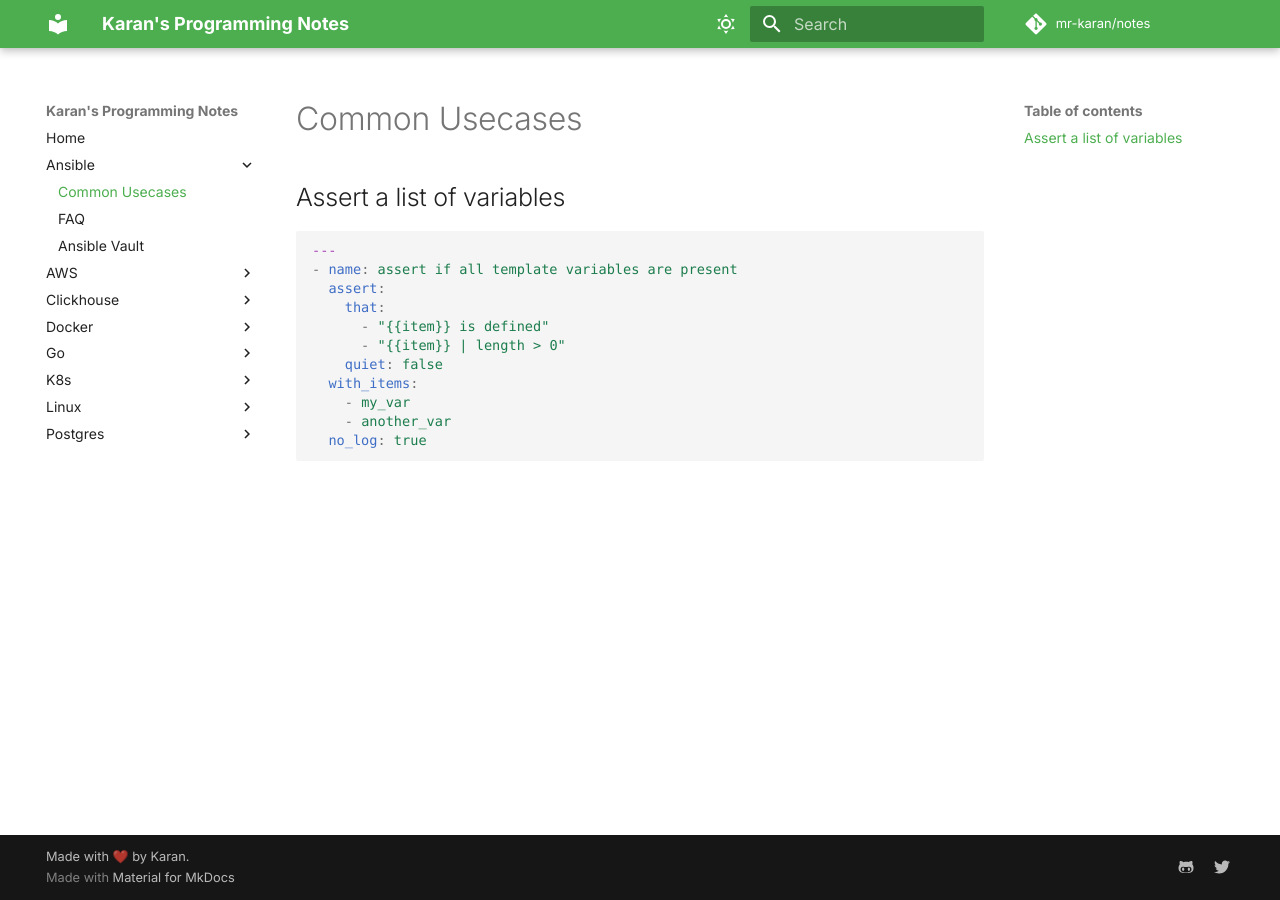
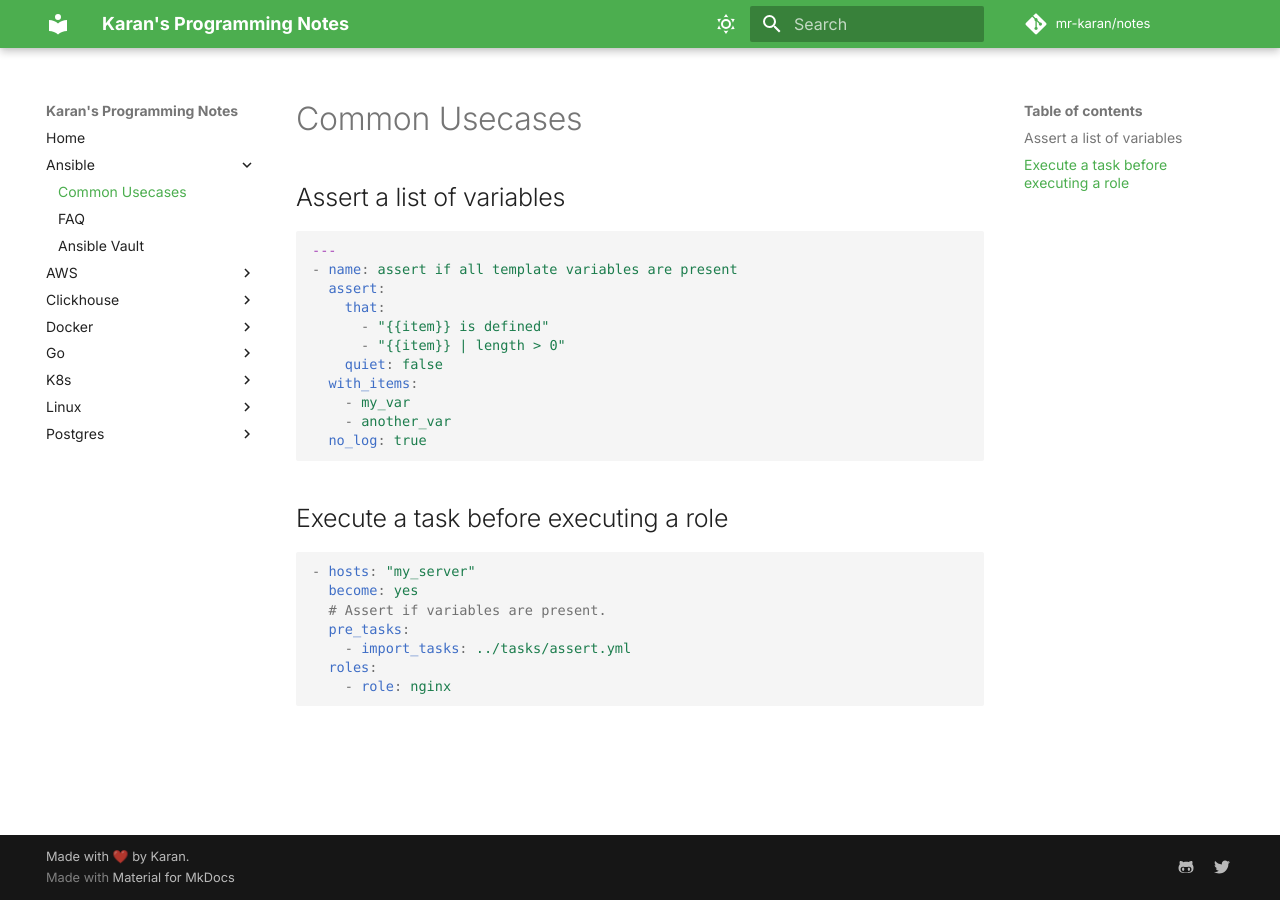
Before and after one commit to mr-karan/notes, an MkDocs documentation site: the page built from docs/ansible/usecases.md, in a window 1280 px wide. Built offline with MkDocs 1.6.1 and Material for MkDocs 9.7.7, drawn with Linux system fonts in a browser that asks for light colours; some web fonts are replaced; comment, search, counter and statistics services are not loaded.

Commit message:
feat: Add a note on pre_task

````diff
--- a/docs/ansible/usecases.md
+++ b/docs/ansible/usecases.md
@@ -15,3 +15,15 @@
     - another_var
   no_log: true
 ```
+
+## Execute a task before executing a role
+
+```yml
+- hosts: "my_server"
+  become: yes
+  # Assert if variables are present.
+  pre_tasks:
+    - import_tasks: ../tasks/assert.yml
+  roles:
+    - role: nginx
+```
````
